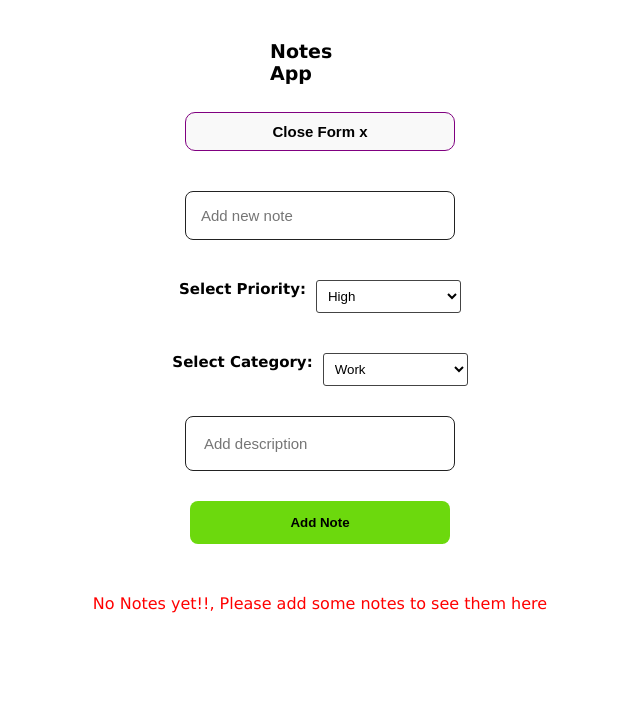
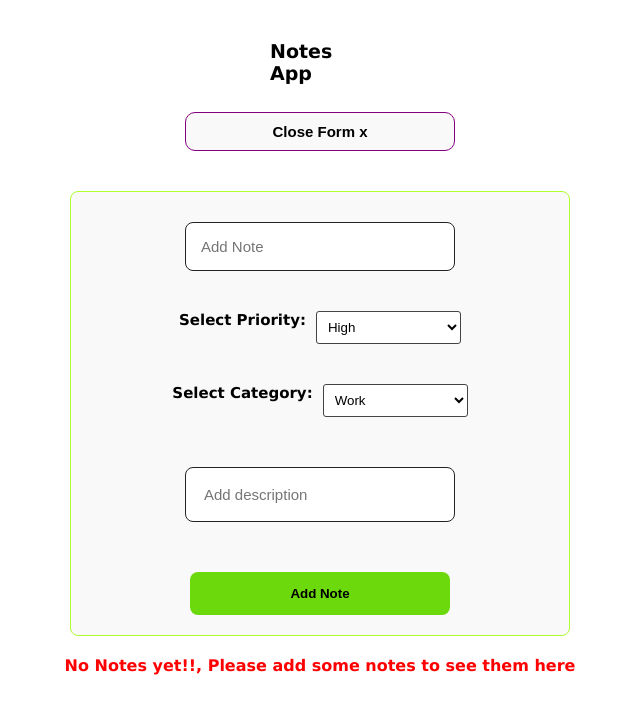
Before and after one commit to ALEXKOCHENS/NotesApp, a React (Vite) app: page / in a window 1280 px wide. Both pictures are taken after a click on the button "Add Notes +". Shown: the top 714 px of the page, without its empty margins (320-960 px from the left). Built offline with nearby package versions, Linux system fonts and the light colour scheme.

Commit message:
Added a Reusable input component

```diff
--- a/src/App.jsx
+++ b/src/App.jsx
@@ -1,5 +1,4 @@
 import { useState } from 'react';
-
 import FormData from './components/FormData';
 import NoteList from './components/NoteList';
 const App = () => {
--- a/src/components/FormData.jsx
+++ b/src/components/FormData.jsx
@@ -1,5 +1,6 @@
 import { useState } from 'react';
 import Button from './Button';
+import NoteInput from './NoteInput';
 
 const FormData = ({ heading, notes, addNotes }) => {
   const [formData, setFormData] = useState({
@@ -56,19 +57,15 @@ const FormData = ({ heading, notes, addNotes }) => {
       </div>
       {isFormVisible && (
         <form onSubmit={handleSubmit}>
-          <div className='title-input'>
-            <input
-              name='title'
-              type='text'
-              placeholder='Add new note'
-              value={formData.title}
-              onChange={handleChange}
-            />
-          </div>
+          <NoteInput
+            name={'title'}
+            onChange={handleChange}
+            value={formData.name}
+            placeholder={'Add Note'}
+          />
           <div className='select-options'>
             <label htmlFor='select'>Select Priority:</label>
             <select
-              type='text'
               name='priority'
               value={formData.priority}
               onChange={handleChange}
@@ -82,7 +79,6 @@ const FormData = ({ heading, notes, addNotes }) => {
           <div className='select-options'>
             <label htmlFor='select'>Select Category:</label>
             <select
-              type='text'
               name='category'
               value={formData.category}
               onChange={handleChange}
@@ -95,7 +91,7 @@ const FormData = ({ heading, notes, addNotes }) => {
           </div>
 
           <div className='description'>
-            <input
+            <NoteInput
               name='description'
               type='textarea'
               value={formData.description}
--- /dev/null
+++ b/src/components/NoteInput.jsx
@@ -0,0 +1,15 @@
+const NoteInput = ({ name, value, onChange, placeholder, type }) => {
+  return (
+    <div className='title-input'>
+      <input
+        name={name}
+        value={value}
+        onChange={onChange}
+        placeholder={placeholder}
+        type={type}
+      />
+    </div>
+  );
+};
+
+export default NoteInput;
--- a/src/components/NoteList.jsx
+++ b/src/components/NoteList.jsx
@@ -8,6 +8,21 @@ const NoteList = ({ notes }) => {
   }
 
   return (
+    <>
+      <p
+        style={{
+          width: '100%',
+          fontSize: '20px',
+          maxWidth: '400px',
+          textAlign: 'left',
+          margin: '7px 15px',
+          padding: '15px',
+          fontWeight: 'bold',
+          color: 'purple',
+        }}
+      >
+        Recent Notes:
+      </p>
       <div className='notes'>
         {notes.map((note) => (
           <div key={note.id} className='note-list'>
@@ -28,6 +43,7 @@ const NoteList = ({ notes }) => {
           </div>
         ))}
       </div>
+    </>
   );
 };
 
--- a/src/index.css
+++ b/src/index.css
@@ -9,16 +9,17 @@ body {
 }
 
 form {
-  /* border: 1px solid purple;
-  border-radius: 8px; */
+  border: 1px solid greenyellow;
+  border-radius: 8px;
   width: 100%;
-  max-width: 400px;
-  padding-bottom: 10px;
+  max-width: 500px;
+  padding-top: 10px;
   margin: 20px auto;
   display: flex;
   flex-direction: column;
   justify-content: space-between;
   align-items: center;
+  background: #f9f9f9;
 }
 
 .title-input {
@@ -91,24 +92,30 @@ form {
 .no-notes {
   text-align: center;
   color: red;
+  font-weight: bold;
+  margin: 7px auto;
 }
 
 .notes {
   width: 100%;
-  max-width: 470px;
-  margin: 22px auto;
+  max-width: 490px;
+  margin: 7px auto;
   padding-bottom: 10px;
+  border: 2px solid #121212;
+  border-radius: 8px;
 }
 
 .note-list {
   border-radius: 8px;
-  background: #e5e2e2;
+  background: #ddd;
   padding: 15px;
   display: flex;
-  gap: 2px;
+  gap: 7px;
   flex-direction: column;
   justify-content: center;
-  margin-top: 7px;
+  margin-left: 10px;
+  margin-right: 10px;
+  margin-top: 10px;
 }
 
 .note-list span {
@@ -116,7 +123,7 @@ form {
 }
 
 .note-list strong {
-  padding: 7px;
+  padding-right: 10px;
 }
 
 .add-notes {
@@ -129,6 +136,7 @@ form {
   border-radius: 10px;
   font-weight: bold;
   font-size: 15px;
+  margin-bottom: 20px;
 }
 
 .form-title {
@@ -150,4 +158,5 @@ form {
 .add-notes:hover {
   background: #80008015;
   transition: all ease 0.3s;
+  border: 2px solid greenyellow;
 }
```
Lines whose indentation alone changed are shown as unchanged.
